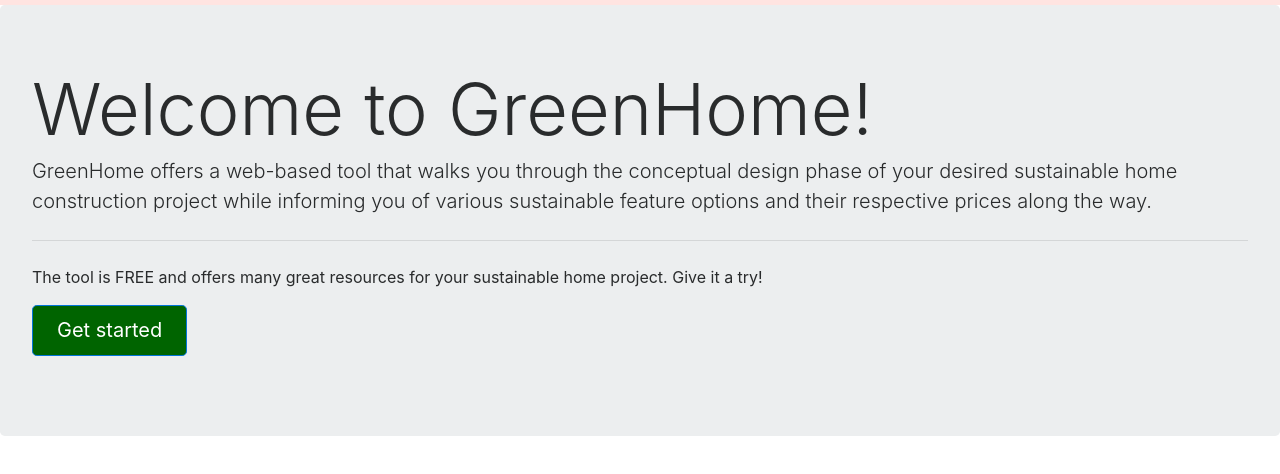
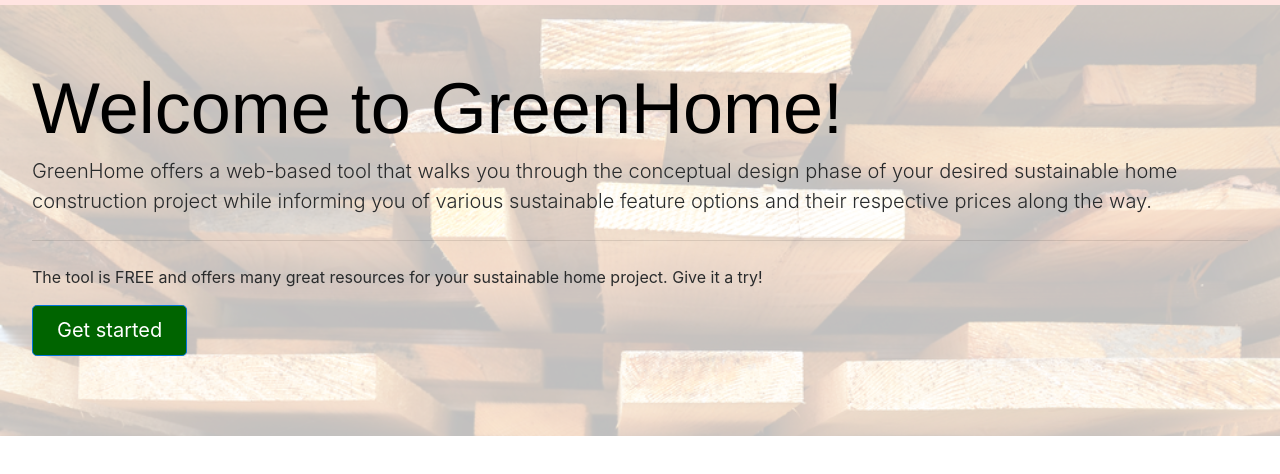
Before and after one commit to lnewkold/lnewkold.github.io, a plain HTML site: page index.html in a window 1280 px wide. Shown: the part 60-534 px from the top of the page. Drawn offline with nearby package versions, Linux system fonts and the light colour scheme; a script that the page names is missing.

Commit message:
updated image on home page

```diff
--- a/index.html
+++ b/index.html
@@ -9,6 +9,8 @@
     <script src="https://maxcdn.bootstrapcdn.com/bootstrap/4.0.0-alpha.6/js/bootstrap.min.js" integrity="sha384-vBWWzlZJ8ea9aCX4pEW3rVHjgjt7zpkNpZk+02D9phzyeVkE+jo0ieGizqPLForn" crossorigin="anonymous"></script>
 
     <link rel="stylesheet" type="text/css" href="style.css">
+
+    <link href="https://fonts.googleapis.com/css?family=Arimo" rel="stylesheet">
 
     <title> GreenHome </title>
   </head>
@@ -47,7 +49,7 @@
     </nav>
 
 <!--Jumbo Tron-->
-   <div class="jumbotron">
+   <div class="jumbotron" id="homepagejumbotron">
   <h1 class="display-3">Welcome to GreenHome!</h1>
   <p class="lead">GreenHome offers a web-based tool that walks you through the conceptual design phase of your desired sustainable home construction project while informing you of various sustainable feature options and their respective prices along the way.</p>
   <hr class="my-4">
--- a/style.css
+++ b/style.css
@@ -9,3 +9,27 @@
 .btn{
     background-color: darkgreen;
 }
+
+#homepagejumbotron:before {
+    content: "";
+    display: block;
+    position: absolute;
+    top: 0;
+    left: 0;
+    height: 100%;
+    width: 100%;
+    background-image: url(lumber.jpg);
+    background-size: cover;
+    opacity: 0.25;
+    z-index: -1;
+}
+
+#homepagejumbotron{
+    position: relative;
+    background-color: transparent;
+}
+
+.display-3{
+    font-family: 'Arimo', sans-serif;
+    color: black;
+}
```
